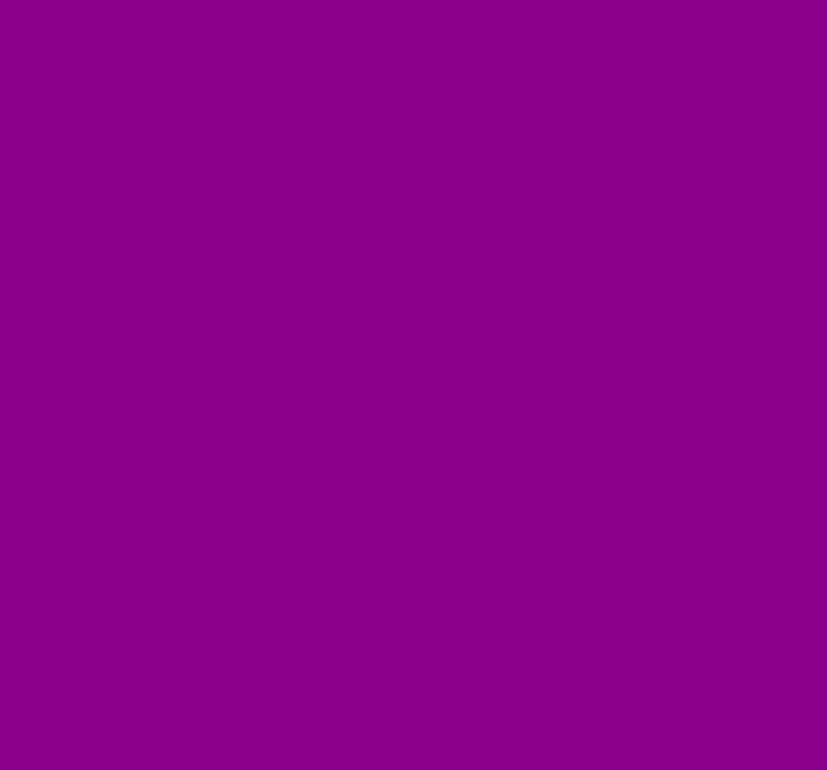
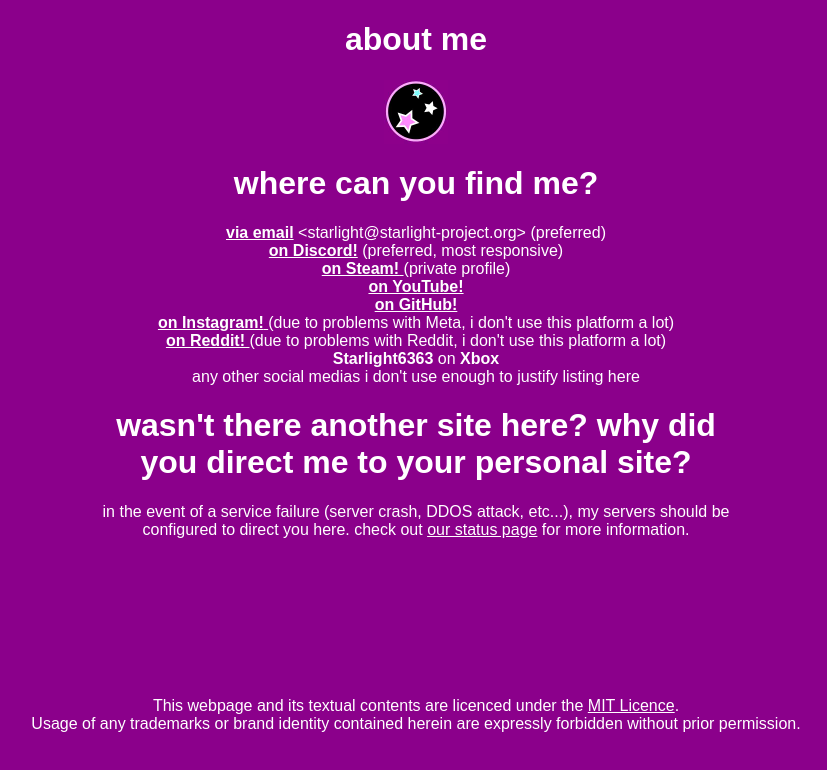
Before and after one commit to starlight63/website, a plain HTML site: page index.html in a window 1280 px wide. Shown: the whole page, without its empty margins (224-1051 px from the left). Drawn offline with Linux system fonts and the light colour scheme.

Commit message:
added some links

```diff
--- a/assets/css/mainpage.css
+++ b/assets/css/mainpage.css
@@ -1,4 +1,44 @@
 body {
     background-color: darkmagenta;
     color: white;
+    font-family: Arial, Helvetica, sans-serif;
 }
+
+a {
+    color: white;
+}
+
+
+.section {
+    margin: auto;
+    width: 50%;
+    display: block;
+}
+
+.section-item {
+    display: block;
+    margin-left: auto;
+    margin-right: auto;
+    width: 100%;
+    text-align: center;
+    padding: 0;
+    list-style-type: none;
+}
+
+#copyright-notice {
+    width: 100%;
+    text-align: center;
+    position:static;
+    background-color: darkmagenta;
+    bottom: 0;
+    left: 0;
+}
+
+#icon {
+    width: 64px;
+    height: 64px;
+}
+
+#content {
+    padding-bottom: 10%;
+}
--- a/index.html
+++ b/index.html
@@ -9,10 +9,40 @@
     -->
 </head>
 <body>
-    <header>
-        <div id="">
+    <div id="content">
+        <div id="section-about" class="section" aria-readonly=true readonly role="textbox" aria-labelledby="link section">
+            <h1 class="section-item">about me</h1>
+            <!-- add fedi links -->
+            <a href="starlight2.svg" alt="link to download my full resolution profile picture">
+                <img src="starlight2.jpg" width="64px" height="64px" id="icon" class="section-item"> </img>
+            </a>
 
+            <ul id="section-about-list" class="section-item" >
+                <li></li>
+            </ul>
         </div>
-    </header>
+        <div id="section-links" class="section" aria-readonly=true readonly role="textbox" aria-labelledby="link section">
+            <h1 class="section-item">where can you find me?</h1>
+            <!-- add fedi links -->
+            <ul id="section-links-list" class="section-item">
+                <li><a href="mailto:starlight@starlight-project.org"><b>via email</b></a> &lt;starlight@starlight-project.org&gt; (preferred)</li>
+                <li><a href="https://discord.com/users/185856215262298113"><b>on Discord!</b></a> (preferred, most responsive) </li>
+                <li><a href="https://steamcommunity.com/id/starlight6363/"><b>on Steam!</b> </a> (private profile)</li>
+                <li><a href="https://www.youtube.com/channel/UCvNT4vYCAkEppwqHEo_tWYg"><b>on YouTube!</b> </a></li>
+                <li><a href="https://github.com/starlight63"><b>on GitHub!</b></a></li>
+                <li><a href="https://instagram.com/starlight.6363"><b>on Instagram!</b> </a>(due to problems with Meta, i don't use this platform a lot)</li>
+                <li><a href="https://www.reddit.com/user/starlight6363/"><b>on Reddit!</b> </a>(due to problems with Reddit, i don't use this platform a lot)</li>
+                <li> <b>Starlight6363</b> on <b>Xbox</b></li>
+                <li>any other social medias i don't use enough to justify listing here</li>
+            </ul>
+        </div>
+        <div id="section-redir" class="section" aria-readonly=true readonly role="textbox" aria-labelledby="link section">
+            <h1 class="section-item">wasn't there another site here? why did you direct me to your personal site?</h1>
+            <p class="section-item">in the event of a service failure (server crash, DDOS attack, etc...), my servers should be configured to direct you here. check out <a href="https://status.starlight-project.org"> our status page</a> for more information.</p>
+        </div>
+    </div>
+
+    <p id="copyright-notice"> This webpage and its textual contents are licenced under the <a href="LICENSE">MIT Licence</a>. <br>
+            Usage of any trademarks or brand identity contained herein are expressly forbidden without prior permission. </p>
 </body>
 </html>
```
Also changed, not shown: favicon.ico (added), starlight2.jpg (added), starlight2.svg (added), 1 other file.
